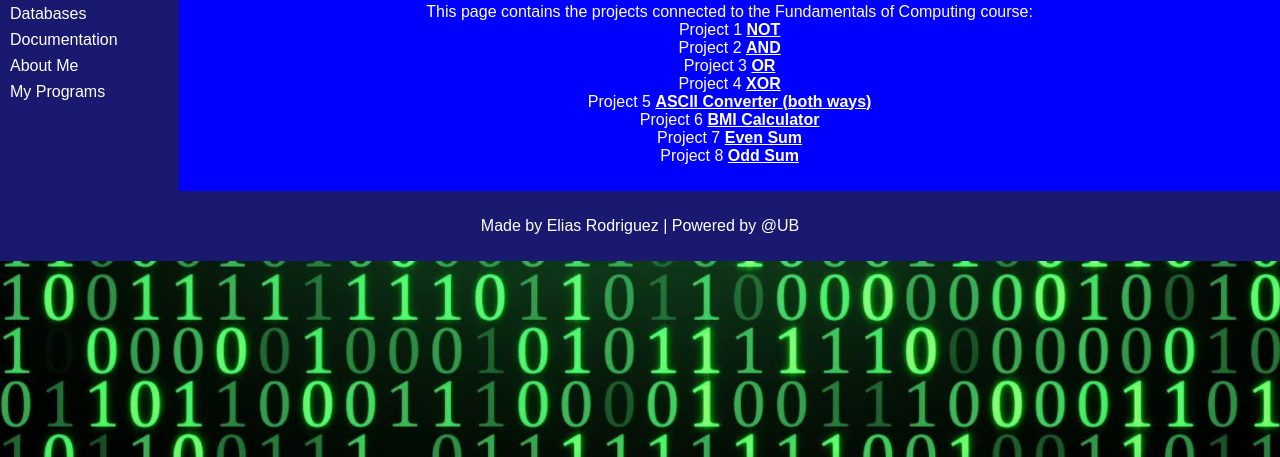
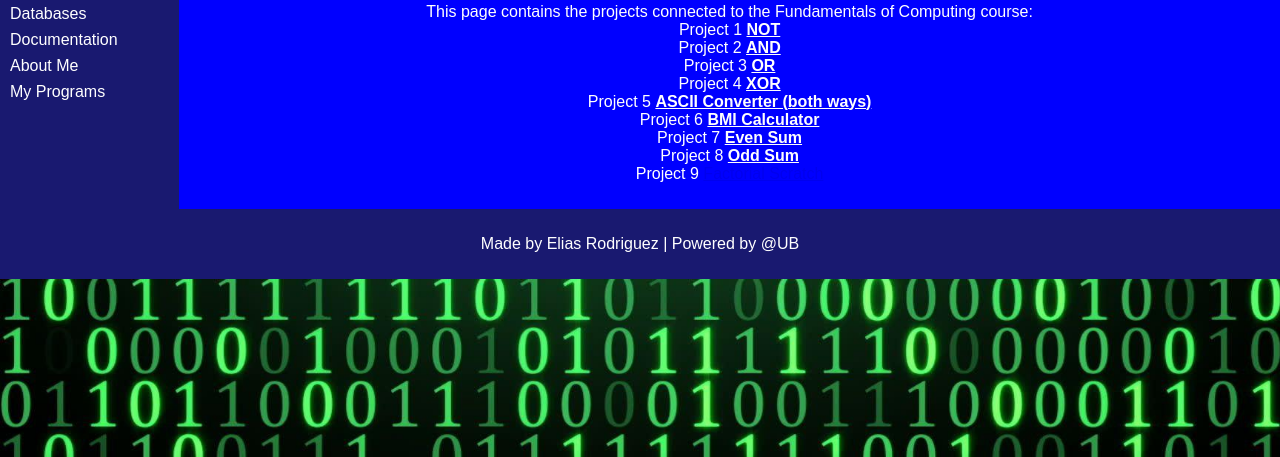
Before and after one commit to reliasbz/foc, a plain HTML site: page project.html in a window 1280 px wide. Shown: the part 343-800 px from the top of the page. Drawn offline with Linux system fonts and the light colour scheme.

Commit message:
Add Factorial Scratch project link
Added a new project link to the list of projects.

```diff
--- a/project.html
+++ b/project.html
@@ -117,6 +117,8 @@ body {
      Project 6 <a href="bmi.html" style="color: white; font-weight: bold;">BMI Calculator</a> <br>
      Project 7 <a href="evenSum.html" style="color: white; font-weight: bold;">Even Sum</a> <br>
      Project 8 <a href="oddSum.html" style="color: white; font-weight: bold;">Odd Sum</a> <br>
+     Project 9 <a href="https://scratch.mit.edu/projects/1441366667/editor/">Factorial Scratch</a> <br>
+
      </p>
   </div>
 </div>
```
